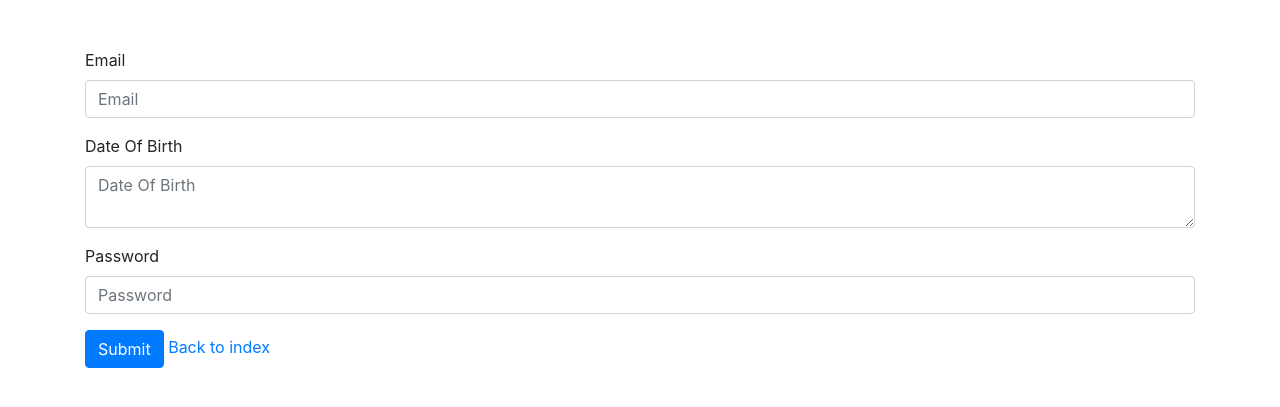
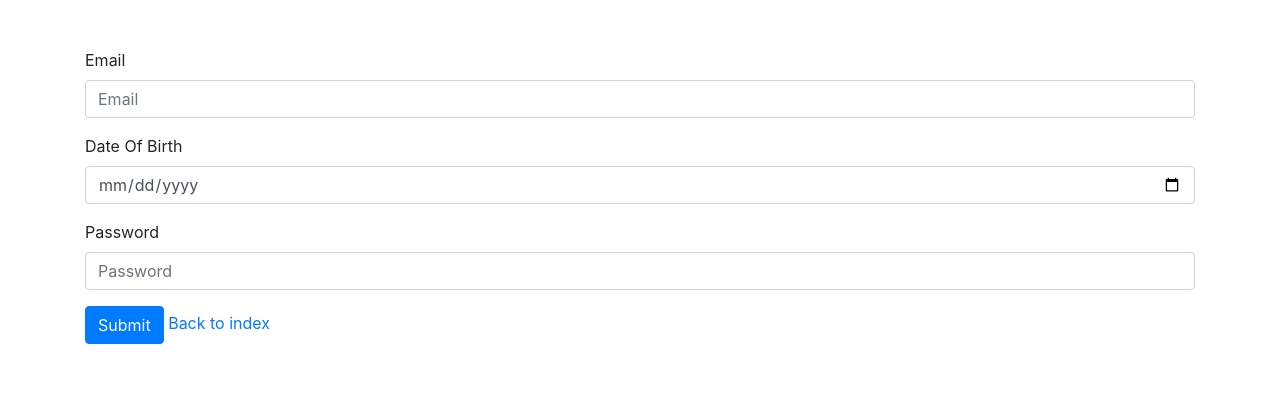
Before and after one commit to johnsn27/AuctionWebApp, a Django app: page /createuser in a window 1280 px wide. Shown: the top 407 px of the page. Run offline with Django 3.2, Linux system fonts and the light colour scheme; some libraries are stand-ins or nearby versions.

Commit message:
Change field types in createuser form

```diff
--- a/auctionsite/auctionsiteapp/templates/create_user.html
+++ b/auctionsite/auctionsiteapp/templates/create_user.html
@@ -6,15 +6,15 @@
         {% csrf_token %}
         <div class="form-group">
         <label for="exampleInputEmail1">Email</label>
-        <input type="text" class="form-control" id="email" placeholder="Email">
+        <input type="email" class="form-control" id="email" placeholder="Email">
         </div>
         <div class="form-group">
                 <label for="exampleInputEmail1">Date Of Birth</label>
-                <textarea class="form-control" id="dateOfBirth" placeholder="Date Of Birth"></textarea>
+                <input type="date" class="form-control" id="dateOfBirth" placeholder="Date Of Birth"></textarea>
         </div>
         <div class="form-group">
                 <label for="exampleInputEmail1">Password</label>
-                <input type="email" class="form-control" id="password" placeholder="Password"></textarea>
+                <input type="password" class="form-control" id="password" placeholder="Password"></textarea>
         </div>
         <button type="submit" class="btn btn-primary">Submit</button>
         <a href="/">Back to index</a>
```
Also changed, not shown: auctionsite/auctionsiteapp/urls.py (line endings or trailing spaces).
